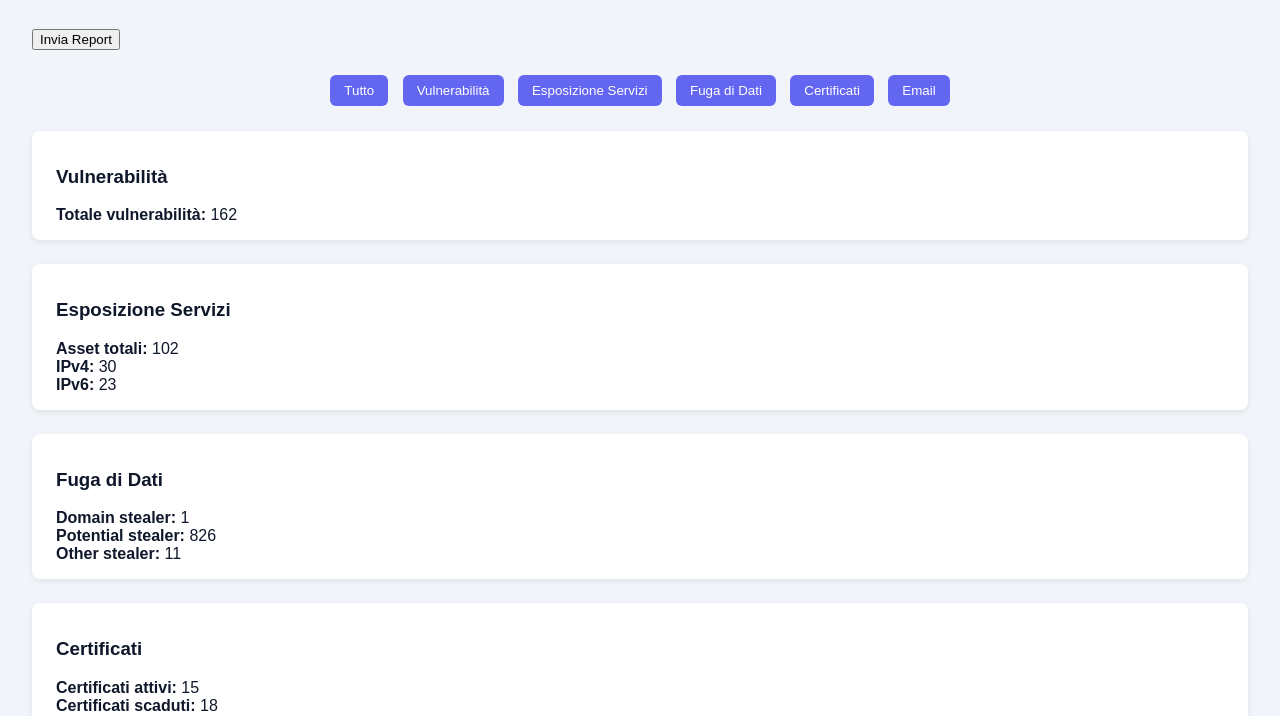
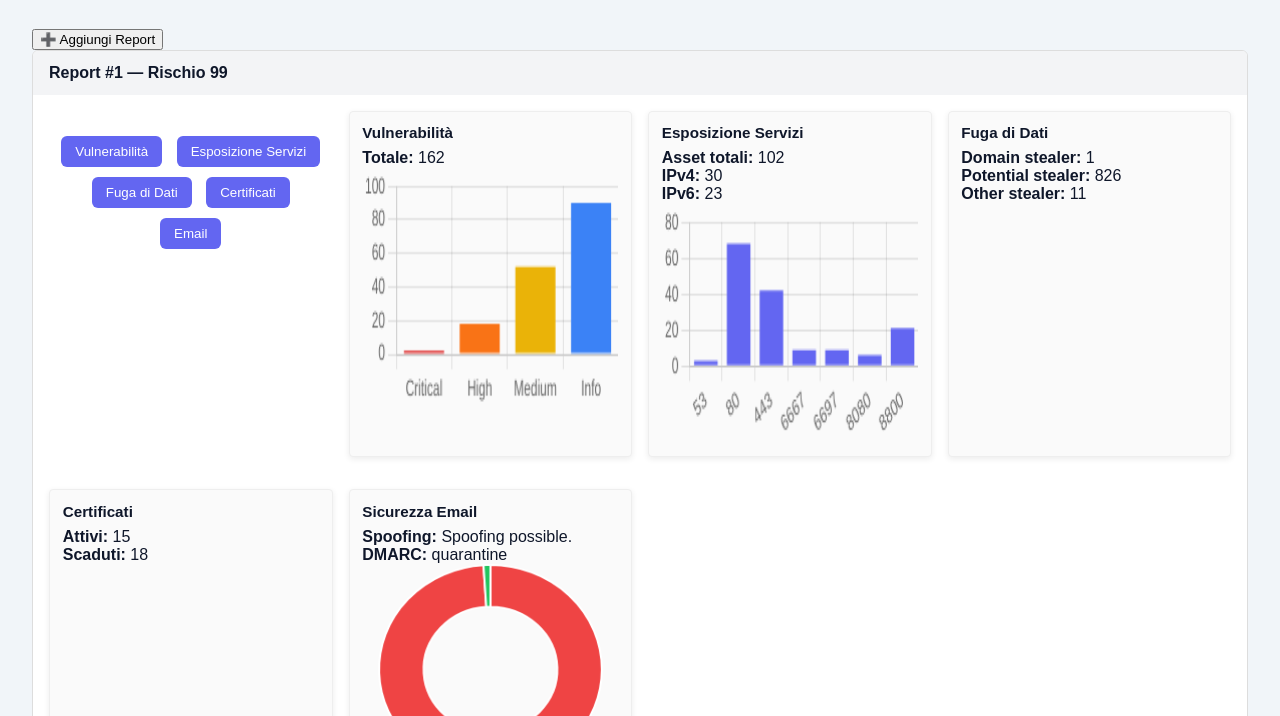
Before and after one commit to LorenzoSuppa00/Task_Colloquio, a website: page public/index.html in a window 1280 px wide. Shown: the part 84-800 px from the top of the page. Drawn offline with nearby package versions, Linux system fonts and the light colour scheme; no server answers.

Commit message:
POST + Accordion

```diff
--- a/public/index.html
+++ b/public/index.html
@@ -1,44 +1,22 @@
 <!DOCTYPE html>
 <html lang="it">
 <head>
-    <meta charset="UTF-8" />
+  <meta charset="UTF-8">
+  <meta name="viewport" content="width=device-width, initial-scale=1.0">
   <title>Security Report Dashboard</title>
-    <link rel="stylesheet" href="styles.css" />
+  <link rel="stylesheet" href="styles.css">
   <script src="https://cdn.jsdelivr.net/npm/chart.js"></script>
-    <!-- Collego il file JS esterno -->
-    <script src="script.js" defer></script>
 </head>
 <body>
   <h1>Security Report Dashboard</h1>
 
-    <button onclick="inviaReport()">Invia Report</button>
-
-    <div class="filters">
-      <button onclick="filterSection('all')">Tutto</button>
-      <button onclick="filterSection('vulnerabilita')">Vulnerabilità</button>
-      <button onclick="filterSection('servizi')">Esposizione Servizi</button>
-      <button onclick="filterSection('dati')">Fuga di Dati</button>
-      <button onclick="filterSection('certificati')">Certificati</button>
-      <button onclick="filterSection('email')">Email</button>
+  <div class="controls">
+    <button id="inviaBtn">➕ Aggiungi Report</button>
   </div>
 
-    <!-- Output info dominio -->
-    <div id="output"></div>
+  <!-- Accordion container -->
+  <div id="accordion"></div>
 
-    <!-- Grafici -->
-    <div class="grid">
-      <div class="chart-card">
-        <h2>Punteggio di Rischio</h2>
-        <canvas id="riskChart" height="220"></canvas>
-      </div>
-      <div class="chart-card">
-        <h2>Vulnerabilità</h2>
-        <canvas id="vulnChart" height="220"></canvas>
-      </div>
-      <div class="chart-card">
-        <h2>Porte Esposte</h2>
-        <canvas id="portsChart" height="220"></canvas>
-      </div>
-    </div>
+  <script src="script.js"></script>
 </body>
 </html>
--- a/public/script.js
+++ b/public/script.js
@@ -1,9 +1,7 @@
-const output = document.getElementById("output");
+const accordion = document.getElementById("accordion");
 document.addEventListener("DOMContentLoaded", () => {
-  document.getElementById("inviaBtn")
-    .addEventListener("click", inviaReport);
+  document.getElementById("inviaBtn").addEventListener("click", inviaReport);
 });
-
 
 const toNum = (v) => {
   const n = Number(v);
@@ -16,145 +14,212 @@ function normalizePorts(n_port) {
   if (!n_port || typeof n_port !== "object") return { labels, values };
   for (const k of Object.keys(n_port)) {
     const v = n_port[k];
-    const n = (typeof v === "object" && v !== null) ? Number(v.n || 0) : Number(v || 0);
+    const n =
+      typeof v === "object" && v !== null ? Number(v.n || 0) : Number(v || 0);
     labels.push(k);
     values.push(isNaN(n) ? 0 : n);
   }
   return { labels, values };
 }
 
-function render(data) {
-  const result = (data && data.results && data.results[0]) ? data.results[0] : null;
+function renderReport(data, idx) {
+  const result =
+    data && data.results && data.results[0] ? data.results[0] : null;
   if (!result) throw new Error("JSON privo di results[0]");
 
-  output.innerHTML = `
+  const collapseId = `collapse-${idx}`;
+
+  const card = document.createElement("div");
+  card.classList.add("accordion-card");
+  card.innerHTML = `
+    <div class="accordion-header" data-target="${collapseId}">
+      <h3>Report #${idx + 1} — Rischio ${result.risk_score ?? "—"}</h3>
+    </div>
+    <div id="${collapseId}" class="accordion-body">
+
+      <div class="filters">
+        <button data-section="vulnerabilita">Vulnerabilità</button>
+        <button data-section="servizi">Esposizione Servizi</button>
+        <button data-section="dati">Fuga di Dati</button>
+        <button data-section="certificati">Certificati</button>
+        <button data-section="email">Email</button>
+      </div>
+
       <div class="card section vulnerabilita">
-      <h3>Vulnerabilità</h3>
-      <div><span class="label">Totale vulnerabilità:</span> ${
+        <h4>Vulnerabilità</h4>
+        <div><span class="label">Totale:</span> ${
           (result?.n_vulns?.total?.critical ?? 0) +
           (result?.n_vulns?.total?.high ?? 0) +
           (result?.n_vulns?.total?.medium ?? 0) +
           (result?.n_vulns?.total?.info ?? 0)
         }</div>
+        <canvas id="vulnChart-${idx}"></canvas>
       </div>
 
       <div class="card section servizi">
-      <h3>Esposizione Servizi</h3>
-      <div><span class="label">Asset totali:</span> ${result.n_asset ?? "—"}</div>
+        <h4>Esposizione Servizi</h4>
+        <div><span class="label">Asset totali:</span> ${
+          result.n_asset ?? "—"
+        }</div>
         <div><span class="label">IPv4:</span> ${result.unique_ipv4 ?? "—"}</div>
         <div><span class="label">IPv6:</span> ${result.unique_ipv6 ?? "—"}</div>
+        <canvas id="portsChart-${idx}"></canvas>
       </div>
 
       <div class="card section dati">
-      <h3>Fuga di Dati</h3>
-      <div><span class="label">Domain stealer:</span> ${result?.n_dataleak?.total?.domain_stealer ?? "—"}</div>
-      <div><span class="label">Potential stealer:</span> ${result?.n_dataleak?.total?.potential_stealer ?? "—"}</div>
-      <div><span class="label">Other stealer:</span> ${result?.n_dataleak?.total?.other_stealer ?? "—"}</div>
+        <h4>Fuga di Dati</h4>
+        <div><span class="label">Domain stealer:</span> ${
+          result?.n_dataleak?.total?.domain_stealer ?? "—"
+        }</div>
+        <div><span class="label">Potential stealer:</span> ${
+          result?.n_dataleak?.total?.potential_stealer ?? "—"
+        }</div>
+        <div><span class="label">Other stealer:</span> ${
+          result?.n_dataleak?.total?.other_stealer ?? "—"
+        }</div>
       </div>
 
       <div class="card section certificati">
-      <h3>Certificati</h3>
-      <div><span class="label">Certificati attivi:</span> ${result.n_cert_attivi ?? "—"}</div>
-      <div><span class="label">Certificati scaduti:</span> ${result.n_cert_scaduti ?? "—"}</div>
+        <h4>Certificati</h4>
+        <div><span class="label">Attivi:</span> ${
+          result.n_cert_attivi ?? "—"
+        }</div>
+        <div><span class="label">Scaduti:</span> ${
+          result.n_cert_scaduti ?? "—"
+        }</div>
       </div>
 
       <div class="card section email">
-      <h3>Sicurezza Email</h3>
-      <div><span class="label">Spoofing:</span> ${result?.email_security?.spoofable ?? "—"}</div>
-      <div><span class="label">DMARC:</span> ${result?.email_security?.dmarc_policy ?? "—"}</div>
+        <h4>Sicurezza Email</h4>
+        <div><span class="label">Spoofing:</span> ${
+          result?.email_security?.spoofable ?? "—"
+        }</div>
+        <div><span class="label">DMARC:</span> ${
+          result?.email_security?.dmarc_policy ?? "—"
+        }</div>
+        <canvas id="riskChart-${idx}"></canvas>
+      </div>
     </div>
   `;
 
-  // Rischio
-  const risk = toNum(result.risk_score);
-  new Chart(document.getElementById("riskChart"), {
-    type: "doughnut",
-    data: { labels: ["Rischio", "Residuo"], datasets: [{ data: [risk, 100 - risk], backgroundColor: ["#ef4444", "#22c55e"] }] },
-    options: { plugins: { legend: { position: "bottom" } }, cutout: "60%" }
+  accordion.appendChild(card);
+
+  // toggle accordion
+  card.querySelector(".accordion-header").addEventListener("click", () => {
+    const body = document.getElementById(collapseId);
+    body.classList.toggle("open");
   });
 
-  // Vulnerabilità
+  // filtri locali
+  card.querySelectorAll(".filters button").forEach((btn) => {
+    btn.addEventListener("click", () => {
+      const section = btn.getAttribute("data-section");
+      card.querySelectorAll(".section").forEach((sec) => {
+        sec.style.display = sec.classList.contains(section) ? "block" : "none";
+      });
+    });
+  });
+
+  // --- GRAFICI ---
+  const risk = toNum(result.risk_score);
+  new Chart(document.getElementById(`riskChart-${idx}`), {
+    type: "doughnut",
+    data: {
+      labels: ["Rischio", "Residuo"],
+      datasets: [
+        { data: [risk, 100 - risk], backgroundColor: ["#ef4444", "#22c55e"] },
+      ],
+    },
+    options: { plugins: { legend: { position: "bottom" } }, cutout: "60%" },
+  });
+
   let total = result?.n_vulns?.total;
   if (!total) {
     const a = result?.n_vulns?.active || {};
     const p = result?.n_vulns?.passive || {};
     total = {
-      critical: (a.critical||0)+(p.critical||0),
-      high:     (a.high||0)+(p.high||0),
-      medium:   (a.medium||0)+(p.medium||0),
-      info:     (a.info||0)+(p.info||0),
+      critical: (a.critical || 0) + (p.critical || 0),
+      high: (a.high || 0) + (p.high || 0),
+      medium: (a.medium || 0) + (p.medium || 0),
+      info: (a.info || 0) + (p.info || 0),
     };
   }
-  new Chart(document.getElementById("vulnChart"), {
+  new Chart(document.getElementById(`vulnChart-${idx}`), {
     type: "bar",
-    data: { labels: ["Critical","High","Medium","Info"], datasets: [{ label: "Vulnerabilità", data: [total.critical||0,total.high||0,total.medium||0,total.info||0], backgroundColor: ["#dc2626","#f97316","#eab308","#3b82f6"] }] },
-    options: { plugins: { legend: { display: false } }, scales: { y: { beginAtZero: true } } }
+    data: {
+      labels: ["Critical", "High", "Medium", "Info"],
+      datasets: [
+        {
+          data: [
+            total.critical || 0,
+            total.high || 0,
+            total.medium || 0,
+            total.info || 0,
+          ],
+          backgroundColor: ["#dc2626", "#f97316", "#eab308", "#3b82f6"],
+        },
+      ],
+    },
+    options: {
+      plugins: { legend: { display: false } },
+      scales: { y: { beginAtZero: true } },
+    },
   });
 
-  // Porte (tooltip "Porta: X")
   const ports = normalizePorts(result.n_port);
-  new Chart(document.getElementById("portsChart"), {
+  new Chart(document.getElementById(`portsChart-${idx}`), {
     type: "bar",
-    data: { labels: ports.labels, datasets: [{ label: "Esposizioni per porta", data: ports.values, backgroundColor: "#6366f1" }] },
+    data: {
+      labels: ports.labels,
+      datasets: [
+        {
+          label: "Esposizioni per porta",
+          data: ports.values,
+          backgroundColor: "#6366f1",
+        },
+      ],
+    },
     options: {
-      plugins: {
-        legend: { display: false },
-        tooltip: { callbacks: { title: items => `Porta: ${items[0].label}` } }
+      plugins: { legend: { display: false } },
+      scales: { y: { beginAtZero: true } },
     },
-      scales: { y: { beginAtZero: true }, x: { title: { display: true, text: "Porta" } } }
-    }
   });
 }
 
 async function boot() {
   try {
-    // 1) Provo API (serverless su Vercel o vercel dev in locale)
-    let res;
-    try {
-      res = await fetch(`/api/summary`, { cache: "no-store" });
+    const res = await fetch("summary2.0.json", { cache: "no-store" });
     if (!res.ok) throw new Error("HTTP " + res.status);
-    } catch {
-      // 2) Fallback statico in locale, utile se stai aprendo file statici senza dev server
-      res = await fetch("summary2.0.json", { cache: "no-store" });
-      if (!res.ok) throw new Error("HTTP " + res.status);
-    }
     const data = await res.json();
-    render(data);
+    renderReport(data, 0); // carica sempre il primo report da JSON
   } catch (e) {
-    output.innerHTML = `<p class="error">Errore nel caricamento: ${e.message}</p>`;
+    accordion.innerHTML = `<p class="error">Errore nel caricamento: ${e.message}</p>`;
   }
 }
 
 boot();
 
-function filterSection(section) {
-  const allSections = document.querySelectorAll(".section");
-  allSections.forEach((sec) => {
-    sec.style.display = (section === "all" || sec.classList.contains(section)) ? "block" : "none";
-  });
-}
-
 async function inviaReport() {
   try {
-    const res = await fetch(`/api/report`, {
-      method: "POST",
-      headers: { "Content-Type": "application/json" },
-      body: JSON.stringify({
-        dominio: "nuovo-dominio.com",
+    const nuovo = {
+      results: [
+        {
           risk_score: Math.floor(Math.random() * 100),
-        note: "Report aggiunto da frontend"
-      })
-    });
-
-    if (!res.ok) {
-      const text = await res.text();
-      throw new Error(`HTTP ${res.status}: ${text}`);
-    }
-
-    const result = await res.json();
-    alert(result.message || "OK");
-    // ricarico i dati (se la funzione serverless resta calda, /tmp/ rifletterà l'append)
-    boot();
+          n_vulns: { total: { critical: 1, high: 2, medium: 3, info: 4 } },
+          n_asset: 10,
+          unique_ipv4: 5,
+          unique_ipv6: 1,
+          n_cert_attivi: 2,
+          n_cert_scaduti: 1,
+          n_port: { 80: { n: 3 }, 443: { n: 5 } },
+          n_dataleak: {
+            total: { domain_stealer: 1, potential_stealer: 0, other_stealer: 2 },
+          },
+          email_security: { spoofable: "No", dmarc_policy: "Reject" },
+        },
+      ],
+    };
+    renderReport(nuovo, document.querySelectorAll(".accordion-card").length);
   } catch (err) {
     console.error("Errore POST:", err);
     alert("Errore nell'invio del report");
--- a/public/styles.css
+++ b/public/styles.css
@@ -119,3 +119,61 @@ h1::after {
 .close:hover {
   color: red;
 }
+
+/* Accordion Reports */
+/* Accordion */
+.accordion-card {
+  border: 1px solid #ddd;
+  border-radius: 6px;
+  margin-bottom: 1rem;
+  background: #fff;
+  overflow: hidden;
+}
+
+.accordion-header {
+  padding: 0.8rem 1rem;
+  background: #f3f4f6;
+  cursor: pointer;
+  user-select: none;
+}
+
+.accordion-header h3 {
+  margin: 0;
+  font-size: 1rem;
+}
+
+.accordion-body {
+  display: none;
+  padding: 1rem;
+}
+
+.accordion-body.open {
+  display: block;
+}
+
+/* Card interne */
+.card {
+  border: 1px solid #eee;
+  border-radius: 4px;
+  padding: 0.8rem;
+  margin-bottom: 1rem;
+  background: #fafafa;
+}
+
+.card h4 {
+  margin: 0 0 0.5rem;
+  font-size: 0.95rem;
+}
+
+/* Griglia per grafici */
+.accordion-body {
+  display: grid;
+  grid-template-columns: repeat(auto-fit, minmax(280px, 1fr));
+  gap: 1rem;
+}
+
+/* Canvas (grafici) */
+canvas {
+  max-width: 100%;
+  height: 240px !important; /* altezza fissa compatta */
+}
```
Also changed, not shown: api/report.js (+14 -8 lines). Lines whose indentation alone changed are shown as unchanged.
